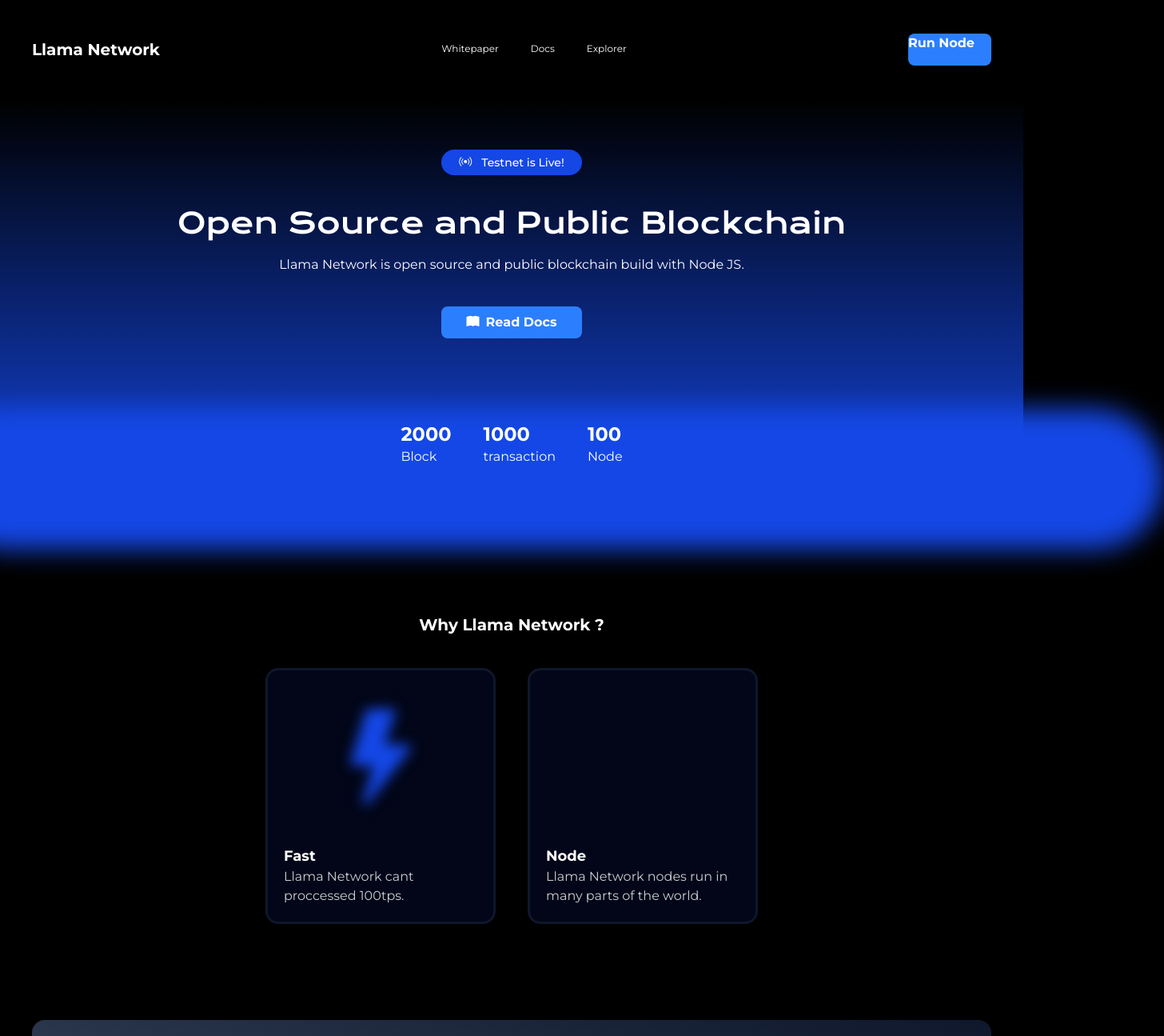
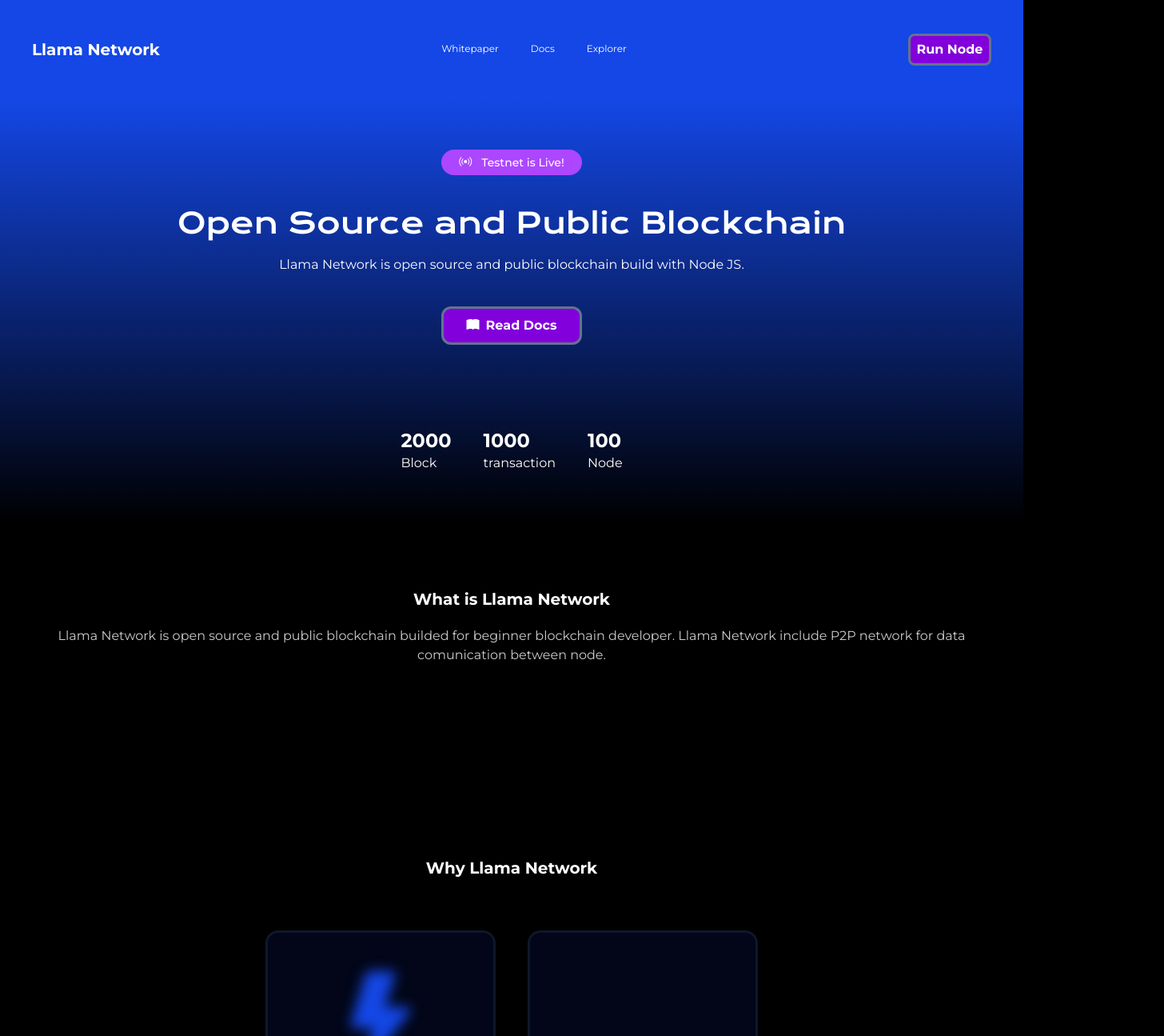
Before and after one commit to abhiassadevv/Llama-network-landing, a React (Vite) app: page / in a window 1280 px wide. Shown: the top 1295 px of the page at 80% size, 1456 px wide, since content can reach past the window. Built offline with nearby package versions, Linux system fonts and the light colour scheme.

Commit message:
Add about section

```diff
--- a/src/components/Button.jsx
+++ b/src/components/Button.jsx
@@ -1,7 +1,7 @@
 const Button = (props) => {
   const {
-    variant = "bg-blue-500",
-    height = "h-10",
+    variant = "bg-purple-700",
+    height = "h-12",
     width = "w-44",
     classname,
     children,
@@ -10,7 +10,7 @@ const Button = (props) => {
   return (
     <>
       <button
-        className={`${variant} ${height} ${width} ${classname} hover:bg-blue-700 hover:duration-400`}
+        className={`${variant} ${height} ${width} border-3 border-slate-500 ${classname} hover:bg-blue-800 hover:duration-400`}
       >
         {children}
       </button>
--- a/src/components/Navbar.jsx
+++ b/src/components/Navbar.jsx
@@ -11,7 +11,7 @@ const Navbar = () => {
 
   return (
     <>
-      <nav className="flex justify-between items-center px-5 py-10 md:px-10">
+      <nav className="bg-blue-700 flex justify-between items-center px-8 py-10 md:px-10">
         <div className="flex justify-start items-center">
           <a href="" className="text-xl font-bold text-white">
             Llama Network
@@ -41,14 +41,14 @@ const Navbar = () => {
           <Button
             height="h-10"
             width="w-26"
-            classname="hidden rounded-lg text-base font-bold text-white md:flex"
+            classname="hidden rounded-lg text-base font-bold text-white justify-center items-center md:flex"
           >
             Run Node
           </Button>
         </div>
       </nav>
       {menuOpen && (
-        <ul className="absolute top-26 left-0 right-0 z-1 bg-slate-950 p-5 flex flex-col gap-10">
+        <ul className="absolute top-26 left-0 right-0 z-1 bg-slate-950 p-5 flex flex-col gap-5">
           <li className="border-b-3 border-transparent py-2 hover:border-b-3 hover:border-blue-700 hover:duration-300">
             <a href="" className="text-sm font-normal text-white">
               Whitepaper
--- a/src/index.css
+++ b/src/index.css
@@ -23,6 +23,6 @@
     opacity: 0;
   }
   100% {
-    opacity: 100;
+    opacity: 1;
   }
 }
--- a/src/pages/index.jsx
+++ b/src/pages/index.jsx
@@ -12,21 +12,21 @@ const MainPage = () => {
   return (
     <>
       <Navbar />
-      <main className="relative bg-gradient-to-t from-blue-700 to-transparent px-5 py-16 md:px-10">
+      <main className="bg-gradient-to-b from-blue-700 to-transparent px-8 py-16 md:px-10">
         <div className="flex flex-col justify-center items-center">
-          <div className="bg-blue-700 w-44 h-8 rounded-full flex justify-center items-center gap-3">
+          <div className="bg-purple-500 w-44 h-8 rounded-full flex justify-center items-center gap-3">
             <i className="bi bi-broadcast text-white animate-pulse"></i>
             <p className="text-sm font-medium text-white">Testnet is Live!</p>
           </div>
           <div className="flex flex-col justify-center items-center mt-10">
-            <h1 className="text-2xl font-bold text-white krona-one-regular text-center animate-[element-in] md:text-4xl">
+            <h1 className="text-2xl font-bold text-white krona-one-regular text-center animate-[element-in] duration-400 ease-in md:text-4xl">
               Open Source and Public Blockchain
             </h1>
             <p className="text-base font-normal text-white text-center mt-5">
               Llama Network is open source and public blockchain build with Node
               JS.
             </p>
-            <Button classname="text-base font-bold text-white rounded-lg mt-10">
+            <Button classname="text-base font-bold text-white rounded-xl mt-10">
               <i className="bi bi-book-fill mr-2"></i>Read Docs
             </Button>
           </div>
@@ -36,13 +36,24 @@ const MainPage = () => {
           <Statistic title="1000" description="transaction" />
           <Statistic title="100" description="Node" />
         </div>
-        <BlurElement />
       </main>
-      <section className="px-5 py-10">
+      <section className="px-8 py-20">
+        <div className="text-center">
+          <h3 className="text-xl font-bold text-white">
+            What is Llama Network
+          </h3>
+          <p className="text-base font-normal text-white opacity-80 mt-5">
+            Llama Network is open source and public blockchain builded for
+            beginner blockchain developer. Llama Network include P2P network for
+            data comunication between node.
+          </p>
+        </div>
+      </section>
+      <section className="px-8 py-20">
         <h3 className="text-xl font-bold text-white mt-20 text-center">
-          Why Llama Network ?
+          Why Llama Network
         </h3>
-        <div className="flex flex-col justify-center items-center gap-10 mt-10 md:flex-row">
+        <div className="flex flex-col justify-center items-center gap-10 mt-16 md:flex-row">
           <Card
             title="Fast"
             description="Llama Network cant proccessed 100tps."
@@ -55,17 +66,17 @@ const MainPage = () => {
           />
         </div>
       </section>
-      <section className="px-5 py-10 md:px-10 md:py-20">
+      <section className="px-8 py-20 md:px-10 md:py-20">
         <div className="bg-gradient-to-tr from-slate-600 to-slate-900 h-80 rounded-2xl flex flex-col justify-center items-center">
           <h5 className="text-2xl font-bold text-white text-center">
             Ready to use Llama Network?
           </h5>
-          <Button classname="rounded-lg text-base font-bold text-white mt-5">
+          <Button classname="rounded-xl text-base font-bold text-white mt-5">
             Use Now
           </Button>
         </div>
       </section>
-      <footer className="px-5 py-10 md:px-10 md:py-20">
+      <footer className="px-8 py-20 md:px-10 md:py-20">
         <h5 className="text-2xl font-bold text-white">Llama Network</h5>
         <p className="text-base font-normal text-white opacity-80">
           Open source and public blockchain.
```
